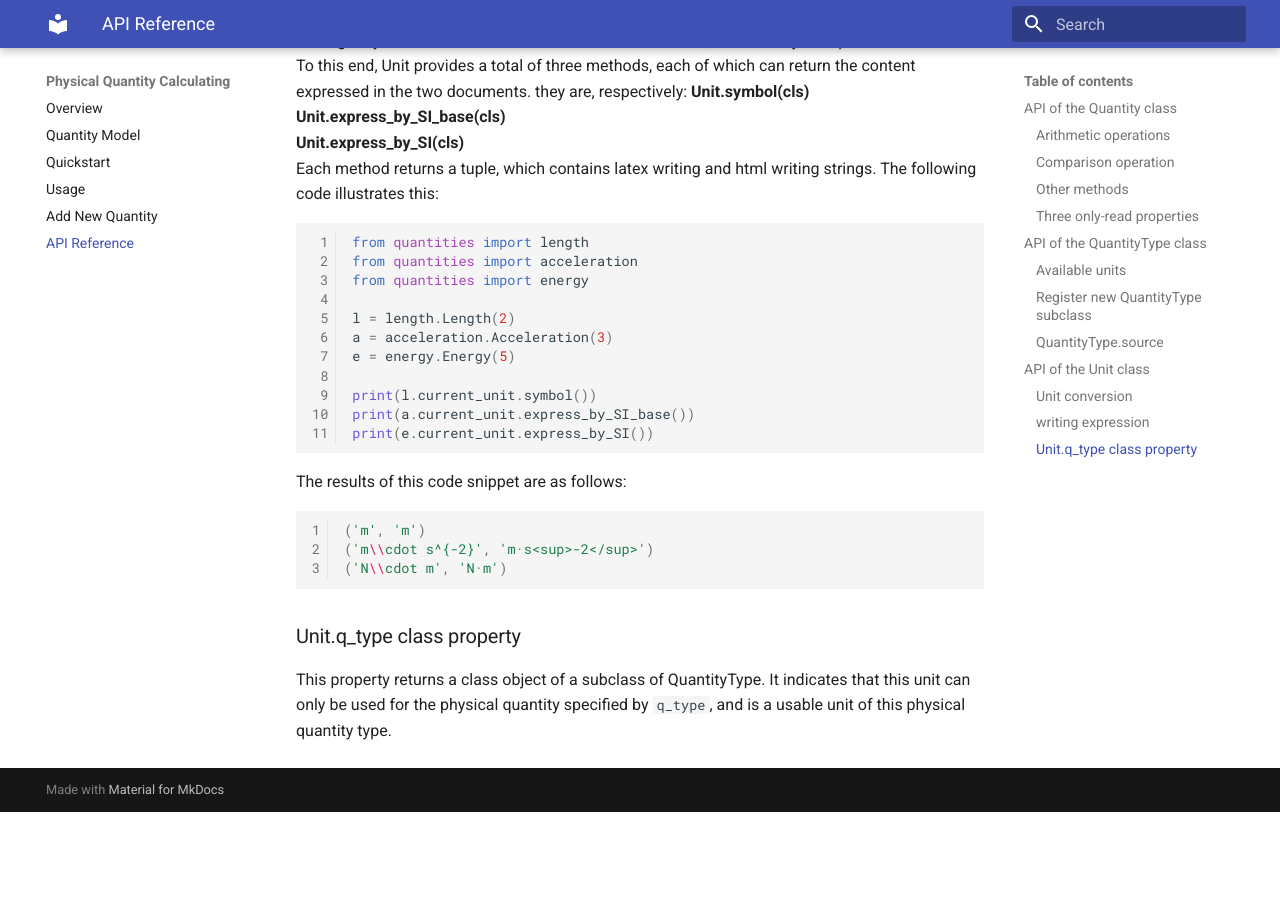
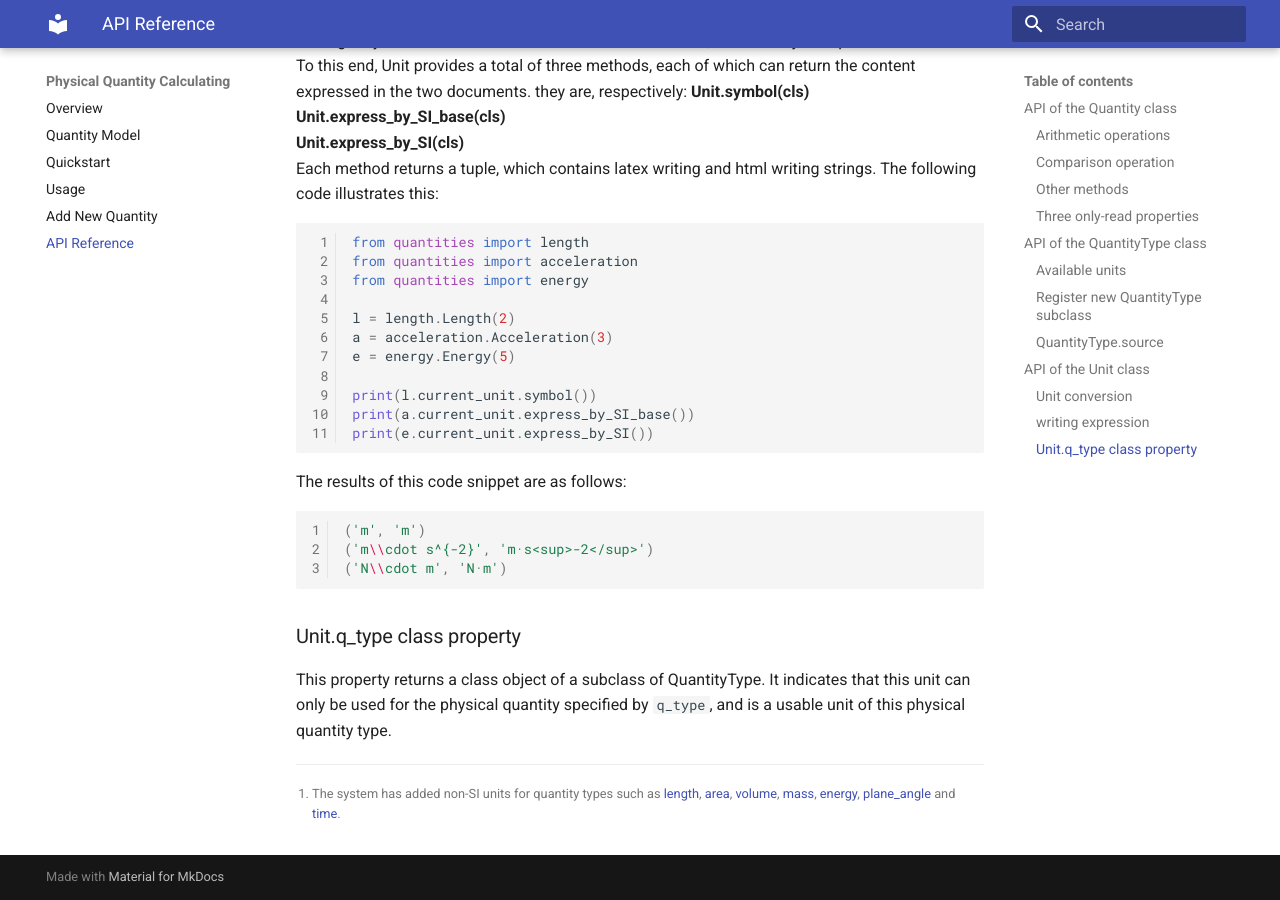
Before and after one commit to chenmich/Quantities, an MkDocs documentation site: the page built from docs/API Reference.md, in a window 1280 px wide and 900 px high, scrolled down 10681 px. Built offline with MkDocs 1.6.1 and Material for MkDocs 9.7.7, drawn with Linux system fonts in a browser that asks for light colours; before the commit the page ends 11493 px from its top, so only the background shows below that.

```diff
--- a/docs/API Reference.md
+++ b/docs/API Reference.md
@@ -317,7 +317,9 @@ In Physical Quantity Calculating, the available units of a specific physical qua
 
 3. **20 properties such as QuantityType.g_unit**   The SI unit system design contains 20 prefix units to express the multiples or fractional units of its coherent unit. When the QuantityType was designed, these 20 units were naturally included. Its properties are in the form of prefix followed by _unit. For example, for the length quantity, its coherent unit is m, then its k prefix unit is km, which can be obtained from **LengthType.k_unit**。
 
-4. **Other non-SI units**  In Physical Quantity Calculating, in addition to the SI unit system, some non-SI units of physical quantity, such as feet, inches and other units of length quantity, are also partially realized. There are corresponding class attributes in the subclasses of the corresponding QuantityType. For example, the length in feet can be obtained through LengthType.inch.
+4. **Other non-SI units**[^1]  In Physical Quantity Calculating, in addition to the SI unit system, some non-SI units of physical quantity, such as feet, inches and other units of length quantity, are also partially realized. There are corresponding class attributes in the subclasses of the corresponding QuantityType. For example, the length in feet can be obtained through LengthType.inch.
+
+[^1]: The system has added non-SI units for quantity types such as [length](https://github.com/chenmich/Quantities/blob/master/quantities/length.py), [area](https://github.com/chenmich/Quantities/blob/master/quantities/area.py), [volume](https://github.com/chenmich/Quantities/blob/master/quantities/volume.py), [mass](https://github.com/chenmich/Quantities/blob/master/quantities/mass.py), [energy](https://github.com/chenmich/Quantities/blob/master/quantities/energy.py), [plane_angle](https://github.com/chenmich/Quantities/blob/master/quantities/plane_angle.py) and [time](https://github.com/chenmich/Quantities/blob/master/quantities/time.py).
 
 According to the available unit interface of QuantityType, we can write the following code:
 
--- a/mkdocs.yml
+++ b/mkdocs.yml
@@ -13,6 +13,7 @@ theme:
     name: material
 
 markdown_extensions:
+    - footnotes
     - pymdownx.highlight:
         linenums: true
         linenums_style: pymdownx.inline
```
Also changed, not shown: docs/add_new_quantity.md (+4 -0 lines).
